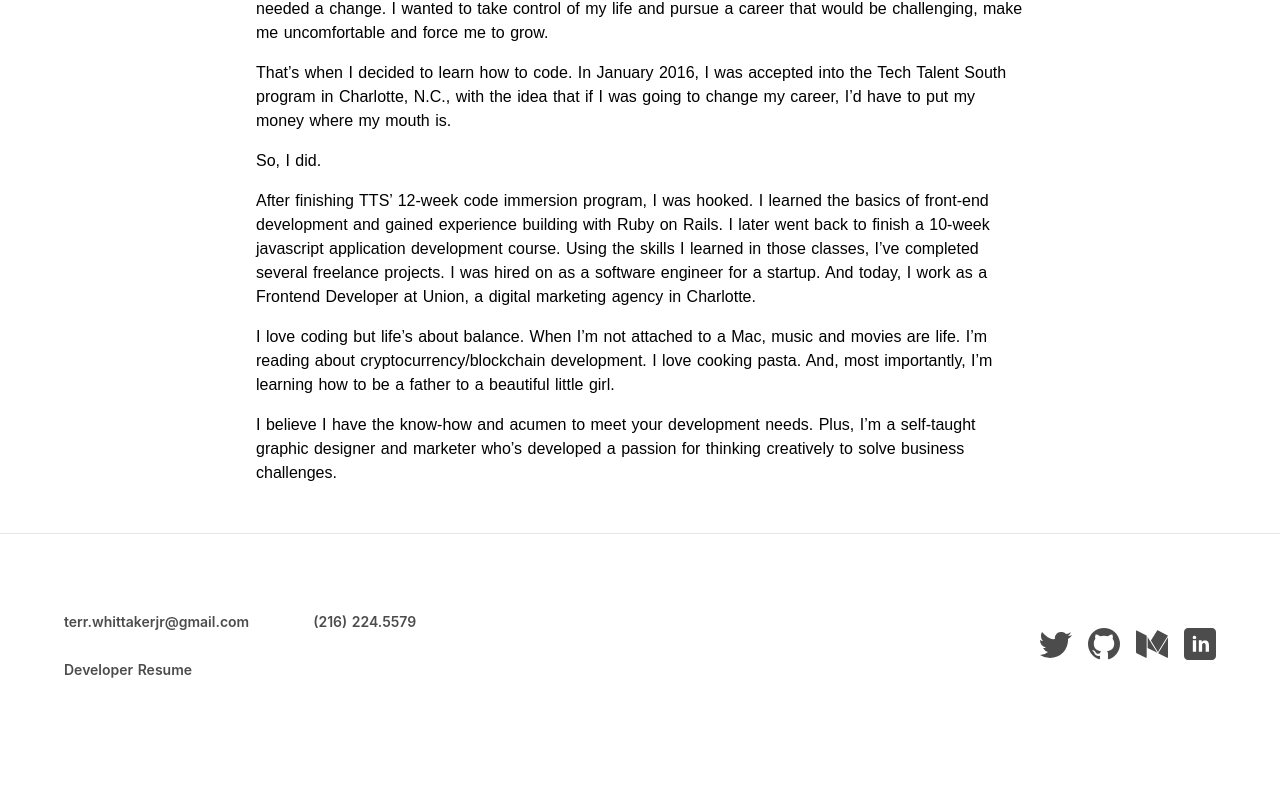
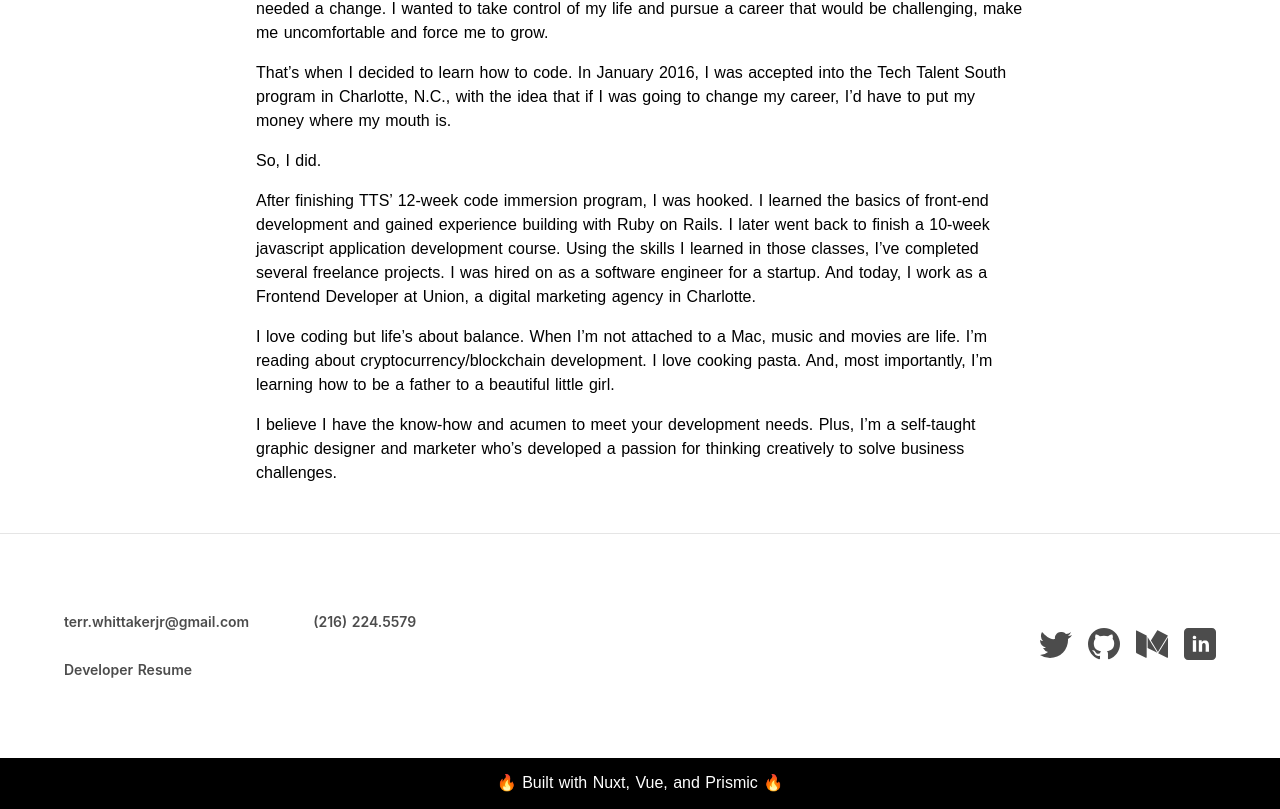
Before and after one commit to digsby06/terrence-whittaker-portfolio, a Nuxt app: page /bio in a window 1280 px wide. Shown: the part 884-1693 px from the top of the page. Before the commit the page ends 1642 px from the top, so only its background shows below. Built offline with nearby package versions, Linux system fonts and the light colour scheme; what vue-masonry would draw is missing.

Commit message:
Added Built With Banner

```diff
--- /dev/null
+++ b/components/tools/Tools.vue
@@ -0,0 +1,18 @@
+<template lang="html">
+  <section class="avenir section-tools pa3 center bg-black">
+
+    <!-- Tools -->
+
+    <div class="tc">
+        <p class="f5 white">🔥 Built with Nuxt, Vue, and Prismic 🔥</p>
+    </div>
+
+  </section>
+
+</template>
+
+<script>
+export default {
+  name: 'tools'
+}
+</script>
--- a/pages/bio.vue
+++ b/pages/bio.vue
@@ -30,17 +30,20 @@
       </article>
 
       <custom-footer/>
+      <tools/>
     </div>
 </template>
 
 <script>
 import PageHeader from '~/components/page-header/PageHeader'
 import Footer from '~/components/footer/Footer'
+import Tools from '~/components/tools/Tools'
 
 export default {
   components: {
     PageHeader,
-    'custom-footer': Footer
+    'custom-footer': Footer,
+    Tools
   },
   data () {
     return {
--- a/pages/blog/_id.vue
+++ b/pages/blog/_id.vue
@@ -16,6 +16,7 @@
       </article>
 
       <custom-footer/>
+      <tools/>
     </div>
 </template>
 
@@ -23,6 +24,7 @@
 import {mapState} from 'vuex'
 import Footer from '~/components/footer/Footer'
 import BlogHeader from '~/components/blog-header/BlogHeader'
+import Tools from '~/components/tools/Tools'
 
 export default {
   async created () {
@@ -38,7 +40,8 @@ export default {
   transition: 'fadeOpacity',
   components: {
     'custom-footer': Footer,
-    'blog-header': BlogHeader
+    'blog-header': BlogHeader,
+    Tools
   },
   data () {
     return {
--- a/pages/blog/index.vue
+++ b/pages/blog/index.vue
@@ -34,6 +34,7 @@
       </article>
 
       <custom-footer/>
+      <tools/>
     </div>
 </template>
 
@@ -42,6 +43,7 @@ import {mapState} from 'vuex'
 import moment from 'moment'
 import PageHeader from '~/components/page-header/PageHeader'
 import Footer from '~/components/footer/Footer'
+import Tools from '~/components/tools/Tools'
 
 export default {
   async created () {
@@ -54,7 +56,8 @@ export default {
   },
   components: {
     PageHeader,
-    'custom-footer': Footer
+    'custom-footer': Footer,
+    Tools
   },
   data () {
     return {
--- a/pages/contact.vue
+++ b/pages/contact.vue
@@ -15,17 +15,20 @@
       </article>
 
       <custom-footer/>
+      <tools/>
     </div>
 </template>
 
 <script>
 import PageHeader from '~/components/page-header/PageHeader'
 import Footer from '~/components/footer/Footer'
+import Tools from '~/components/tools/Tools'
 
 export default {
   components: {
     PageHeader,
-    'custom-footer': Footer
+    'custom-footer': Footer,
+    Tools
   },
   data () {
     return {
--- a/pages/index.vue
+++ b/pages/index.vue
@@ -8,6 +8,7 @@
       <section-blog/>
       <section-contact/>
       <custom-footer/>
+      <tools/>
   </div>
 </template>
 
@@ -21,6 +22,7 @@ import SectionBlog from '~/components/pages/home/SectionBlog'
 import SectionInterests from '~/components/pages/home/SectionInterests'
 import SectionContact from '~/components/pages/home/SectionContact'
 import Footer from '~/components/footer/Footer'
+import Tools from '~/components/tools/Tools'
 
 export default {
   components: {
@@ -32,7 +34,8 @@ export default {
     SectionProjects,
     SectionBlog,
     SectionInterests,
-    SectionContact
+    SectionContact,
+    Tools
   }
 }
 </script>
--- a/pages/projects/index.vue
+++ b/pages/projects/index.vue
@@ -29,6 +29,7 @@
     </section>
 
     <custom-footer/>
+    <tools/>
   </div>
 
 </template>
@@ -37,6 +38,7 @@
 import {mapState} from 'vuex'
 import PageHeader from '~/components/page-header/PageHeader'
 import Footer from '~/components/footer/Footer'
+import Tools from '~/components/tools/Tools'
 
 export default {
   async created () {
@@ -50,7 +52,8 @@ export default {
   },
   components: {
     PageHeader,
-    'custom-footer': Footer
+    'custom-footer': Footer,
+    Tools
   },
   data () {
     return {
```
